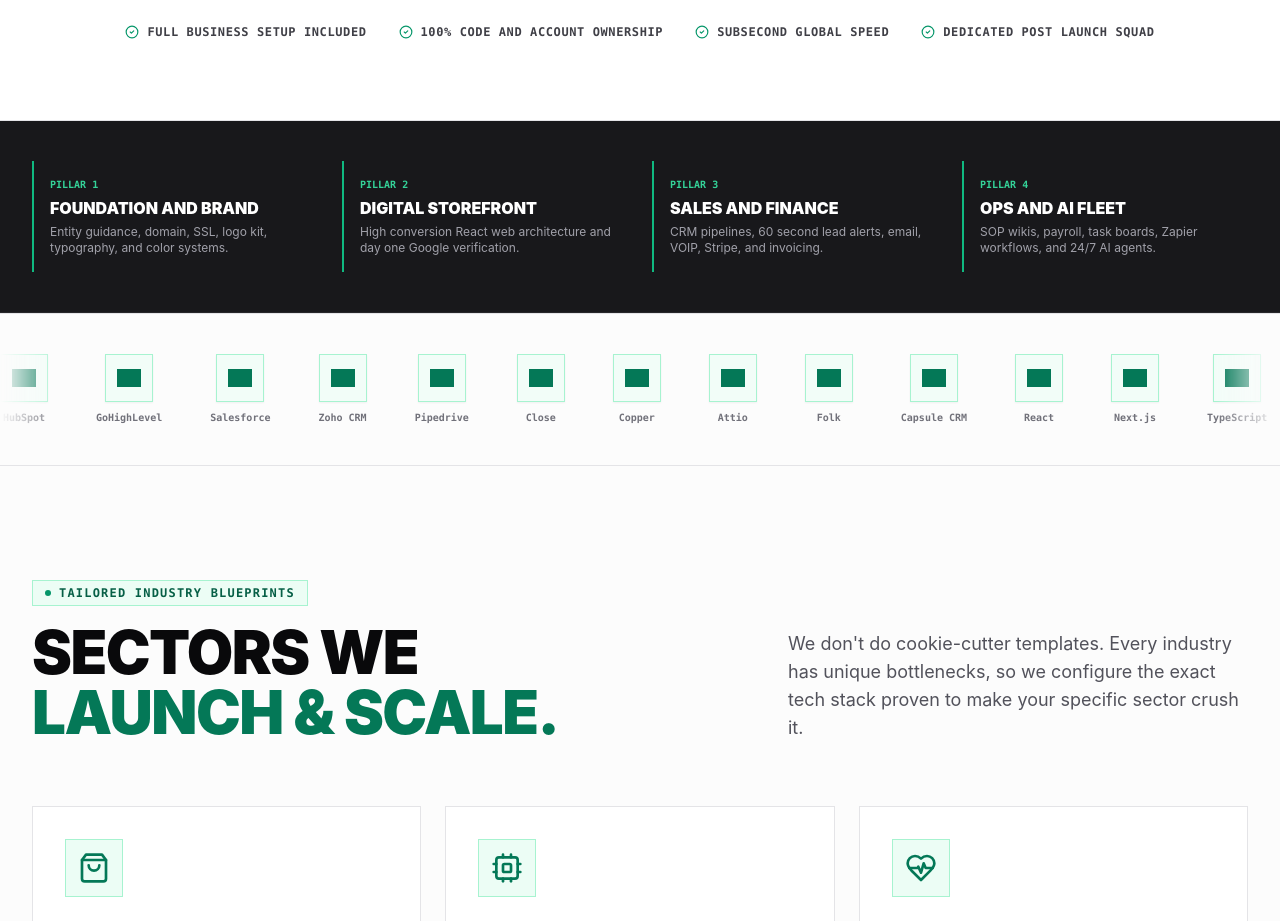
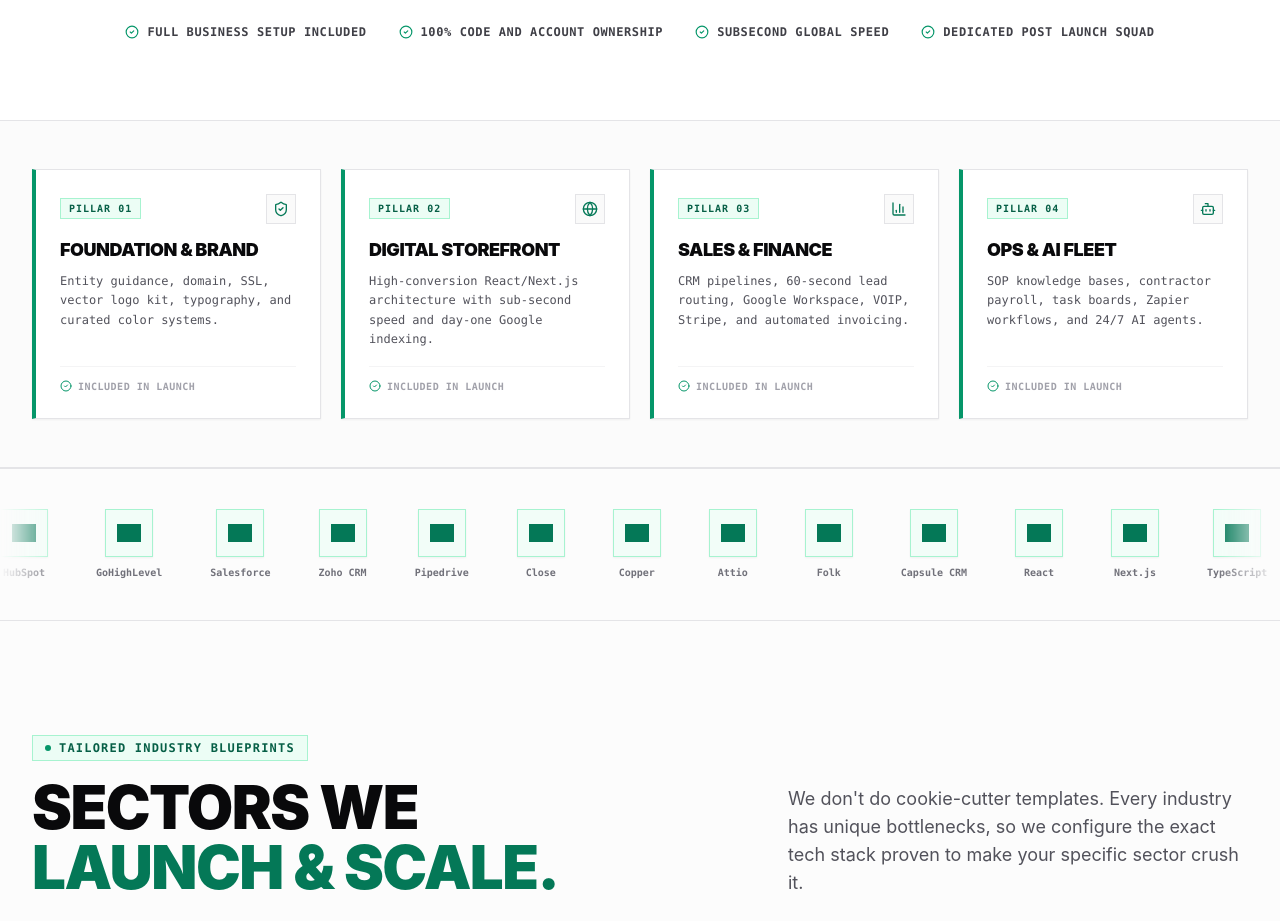
Before and after one commit to mariamraouf/New-Calpir-A5ERAN, a React (Vite) app: page / in a window 1280 px wide. Shown: the part 940-1861 px from the top of the page. Built offline with nearby package versions, Linux system fonts and the light colour scheme; grey boxes are pictures that could not be loaded.

Commit message:
Restyled 4 Pillars section to match website theme - wrote 1 file(s)

```diff
--- a/src/pages/Index.tsx
+++ b/src/pages/Index.tsx
@@ -2,7 +2,7 @@
 
 import React from 'react';
 import { motion } from 'framer-motion';
-import { ArrowRight, Globe, BarChart3, Settings, Bot, Zap, Code, Layers, Sparkles, CheckCircle2, Building2, CreditCard, ShieldCheck, Mail } from 'lucide-react';
+import { ArrowRight, Globe, BarChart3, Settings, Bot, Zap, Layers, Sparkles, CheckCircle2, CreditCard, ShieldCheck } from 'lucide-react';
 import { Link } from 'react-router-dom';
 import Navbar from '@/components/layout/Navbar';
 import Footer from '@/components/layout/Footer';
@@ -24,6 +24,37 @@ const Index = () => {
     viewport: { once: true },
     transition: { duration: 0.5, ease: "easeOut" }
   } as const;
+
+  const pillars = [
+    {
+      pillar: "01",
+      tag: "Foundation & Brand",
+      icon: ShieldCheck,
+      title: "Foundation & Brand",
+      desc: "Entity guidance, domain, SSL, vector logo kit, typography, and curated color systems."
+    },
+    {
+      pillar: "02",
+      tag: "Storefront",
+      icon: Globe,
+      title: "Digital Storefront",
+      desc: "High-conversion React/Next.js architecture with sub-second speed and day-one Google indexing."
+    },
+    {
+      pillar: "03",
+      tag: "Revenue Engine",
+      icon: BarChart3,
+      title: "Sales & Finance",
+      desc: "CRM pipelines, 60-second lead routing, Google Workspace, VOIP, Stripe, and automated invoicing."
+    },
+    {
+      pillar: "04",
+      tag: "Autonomous Ops",
+      icon: Bot,
+      title: "Ops & AI Fleet",
+      desc: "SOP knowledge bases, contractor payroll, task boards, Zapier workflows, and 24/7 AI agents."
+    }
+  ];
 
   return (
     <div className="min-h-screen bg-white w-full overflow-x-hidden">
@@ -79,30 +110,43 @@ const Index = () => {
         </div>
       </section>
 
-      {/* Full Setup Pillars Banner */}
-      <section className="py-10 bg-zinc-900 text-white border-b border-zinc-800">
+      {/* Full Setup Pillars Section */}
+      <section className="py-8 sm:py-12 bg-zinc-50/70 border-b border-zinc-200">
         <div className="container-custom">
-          <div className="grid grid-cols-2 md:grid-cols-4 gap-6 text-left">
-            <div className="p-4 border-l-2 border-emerald-500">
-              <div className="mono text-[10px] uppercase text-emerald-400 font-bold">Pillar 1</div>
-              <div className="text-base font-black uppercase text-white mt-1">Foundation and Brand</div>
-              <p className="text-xs text-zinc-400 mt-1">Entity guidance, domain, SSL, logo kit, typography, and color systems.</p>
-            </div>
-            <div className="p-4 border-l-2 border-emerald-500">
-              <div className="mono text-[10px] uppercase text-emerald-400 font-bold">Pillar 2</div>
-              <div className="text-base font-black uppercase text-white mt-1">Digital Storefront</div>
-              <p className="text-xs text-zinc-400 mt-1">High conversion React web architecture and day one Google verification.</p>
-            </div>
-            <div className="p-4 border-l-2 border-emerald-500">
-              <div className="mono text-[10px] uppercase text-emerald-400 font-bold">Pillar 3</div>
-              <div className="text-base font-black uppercase text-white mt-1">Sales and Finance</div>
-              <p className="text-xs text-zinc-400 mt-1">CRM pipelines, 60 second lead alerts, email, VOIP, Stripe, and invoicing.</p>
-            </div>
-            <div className="p-4 border-l-2 border-emerald-500">
-              <div className="mono text-[10px] uppercase text-emerald-400 font-bold">Pillar 4</div>
-              <div className="text-base font-black uppercase text-white mt-1">Ops and AI Fleet</div>
-              <p className="text-xs text-zinc-400 mt-1">SOP wikis, payroll, task boards, Zapier workflows, and 24/7 AI agents.</p>
-            </div>
+          <div className="grid grid-cols-1 sm:grid-cols-2 lg:grid-cols-4 gap-4 md:gap-5">
+            {pillars.map((item, idx) => {
+              const IconComponent = item.icon;
+              return (
+                <div
+                  key={idx}
+                  className="bg-white border border-zinc-200 p-5 md:p-6 border-l-4 border-l-emerald-600 shadow-sm hover:shadow-md hover:border-zinc-300 transition-all group flex flex-col justify-between"
+                >
+                  <div>
+                    <div className="flex items-center justify-between mb-3">
+                      <span className="mono text-[10px] uppercase tracking-widest font-black text-emerald-800 bg-emerald-50 px-2 py-0.5 border border-emerald-200">
+                        Pillar {item.pillar}
+                      </span>
+                      <div className="p-1.5 bg-zinc-50 border border-zinc-200 text-emerald-700 group-hover:bg-emerald-50 transition-colors">
+                        <IconComponent size={16} />
+                      </div>
+                    </div>
+
+                    <h3 className="text-base sm:text-lg font-black uppercase text-zinc-950 tracking-tight mb-2 group-hover:text-emerald-800 transition-colors">
+                      {item.title}
+                    </h3>
+
+                    <p className="text-xs text-zinc-600 leading-relaxed mono">
+                      {item.desc}
+                    </p>
+                  </div>
+
+                  <div className="pt-3 mt-4 border-t border-zinc-100 flex items-center gap-1.5 text-[10px] text-zinc-400 mono uppercase tracking-wider font-bold">
+                    <CheckCircle2 size={12} className="text-emerald-600 shrink-0" />
+                    <span>Included in Launch</span>
+                  </div>
+                </div>
+              );
+            })}
           </div>
         </div>
       </section>
```
